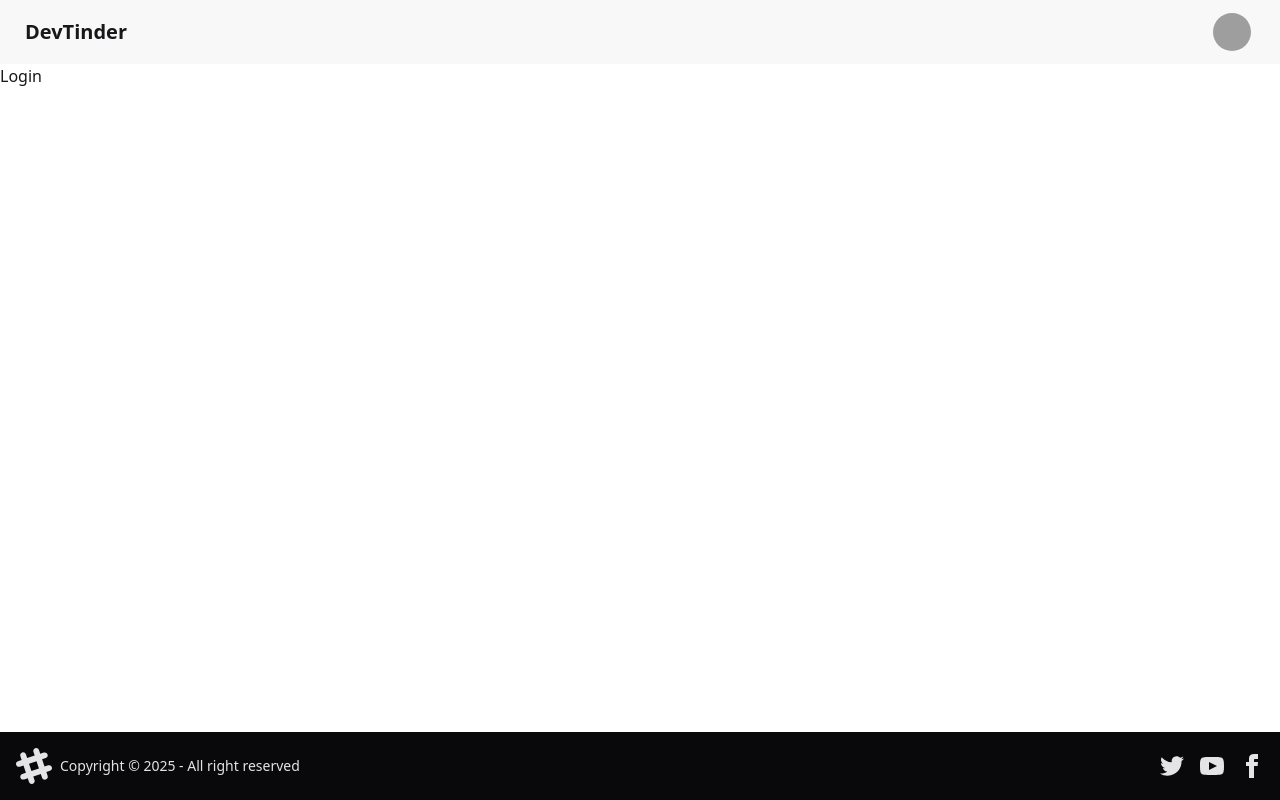
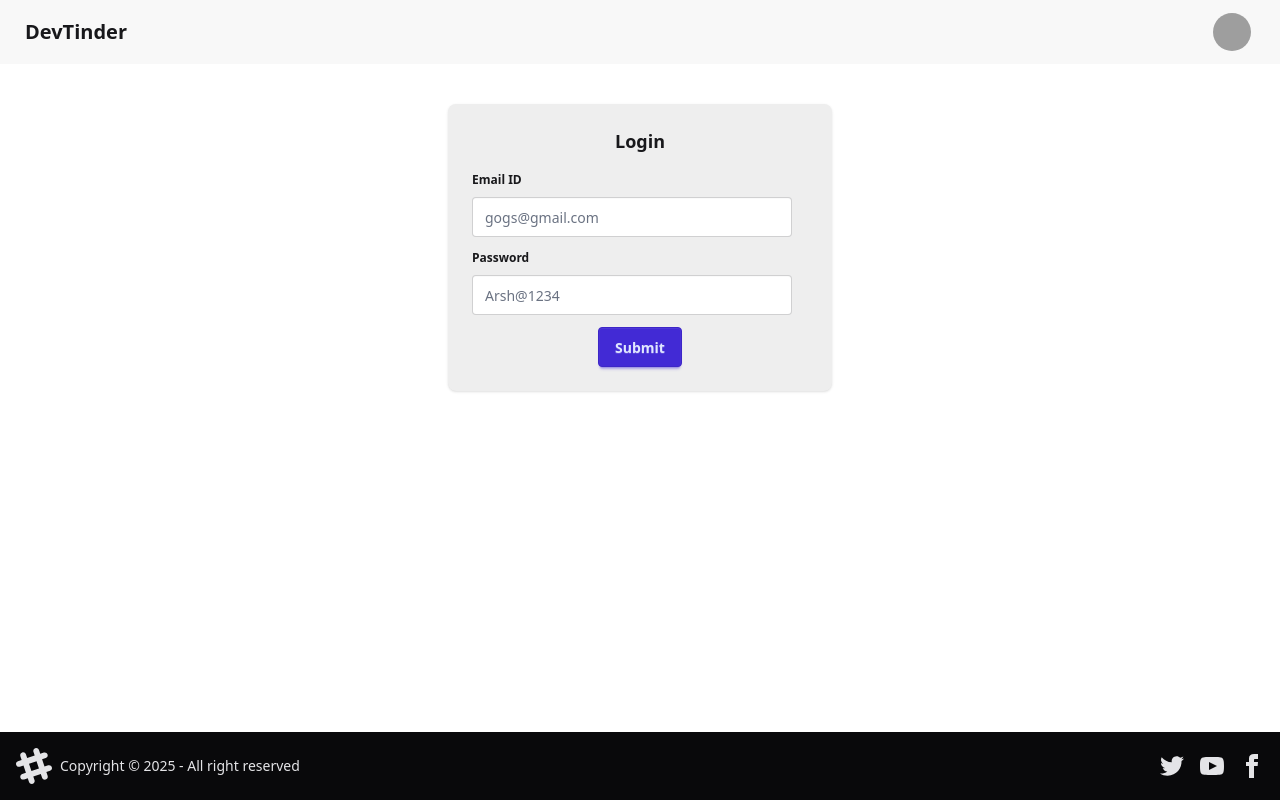
Before and after one commit to arshh020/DevTinder-web, a React (Vite) app: page /login in a window 1280 px wide. Built offline with nearby package versions, Linux system fonts and the light colour scheme; grey boxes are pictures that could not be loaded.

Commit message:
axios init: login form & API

```diff
--- a/package.json
+++ b/package.json
@@ -11,6 +11,7 @@
   },
   "dependencies": {
     "@tailwindcss/vite": "^4.1.4",
+    "axios": "^1.9.0",
     "react": "^19.0.0",
     "react-dom": "^19.0.0",
     "react-router": "^7.5.2",
--- a/src/Login.jsx
+++ b/src/Login.jsx
@@ -1,5 +1,63 @@
+import { useState } from "react";
+import axios from "axios";
+
 const Login = () => {
-  return <div>Login</div>;
+  const [emailId, setEmailId] = useState("gogs@gmail.com");
+  const [password, setPassword] = useState("Arsh@1234");
+
+  const handleLogin = async () => {
+    try {
+      const res = await axios.post(
+        "http://localhost:3000/login",
+        {
+          emailId,
+          password,
+        },
+        {
+          withCredentials: true,
+        }
+      );
+    } catch (err) {
+      console.error(err);
+    }
+  };
+
+  return (
+    <div className="flex justify-center my-10">
+      <div className="card bg-base-300 w-96 shadow-sm">
+        <div className="card-body">
+          <h2 className="card-title justify-center">Login</h2>
+          <div>
+            <fieldset className="fieldset">
+              <legend className="fieldset-legend">Email ID</legend>
+              <input
+                type="text"
+                value={emailId}
+                className="input text-gray-500"
+                placeholder="abc@gmail.com"
+                onChange={(e) => setEmailId(e.target.value)}
+              />
+            </fieldset>
+            <fieldset className="fieldset">
+              <legend className="fieldset-legend">Password</legend>
+              <input
+                type="text"
+                value={password}
+                className="input text-gray-500"
+                placeholder="Abc@123"
+                onChange={(e) => setPassword(e.target.value)}
+              />
+            </fieldset>
+          </div>
+          <div className="card-actions justify-center">
+            <button className="btn btn-primary" onClick={handleLogin}>
+              Submit
+            </button>
+          </div>
+        </div>
+      </div>
+    </div>
+  );
 };
 
 export default Login;
```
Also changed, not shown: 1 other file (tests, documents, lock files or other folders).
